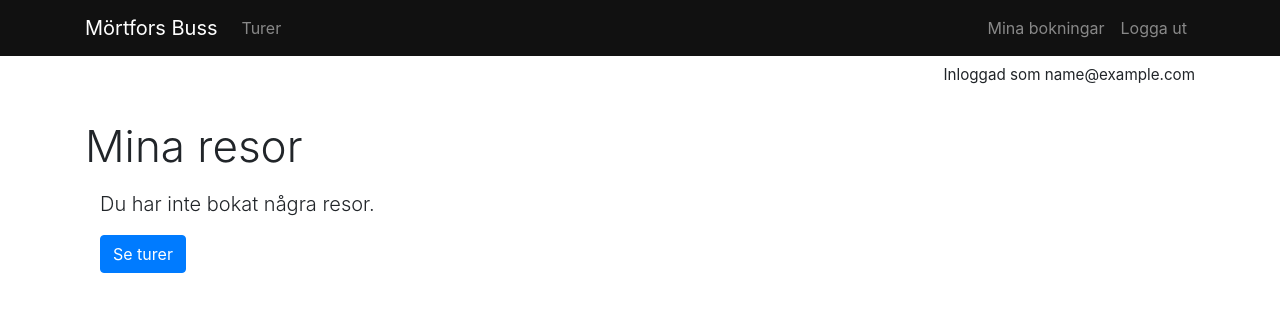
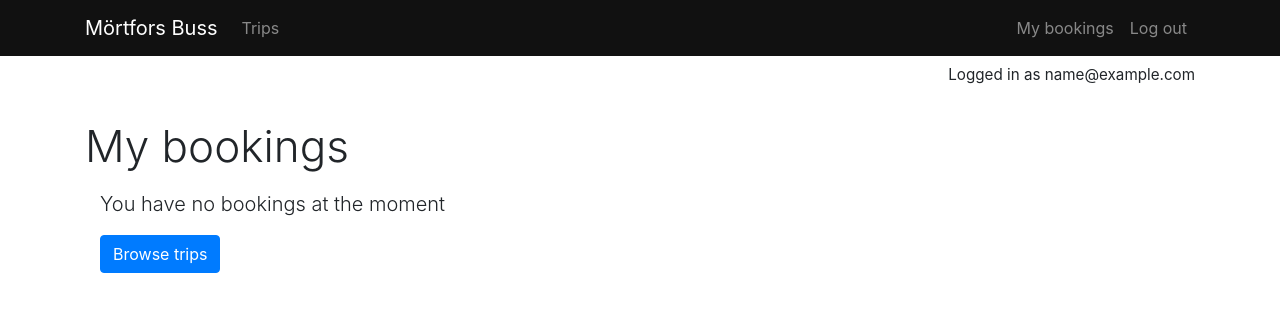
Before and after one commit to christopherlindberg1/mortfors-bus, a Flask app: page /my_trips/ in a window 1280 px wide. Shown: the top 312 px of the page. Run offline with Flask 2, Linux system fonts and the light colour scheme; the visitor is signed in with stand-in values (Sample User, id 1); data that the repository does not hold is empty; some libraries are stand-ins or nearby versions.

Commit message:
Changed all text from swedish to english

```diff
--- a/app.py
+++ b/app.py
@@ -25,7 +25,8 @@ def is_logged_in(f):
         if "logged_in" in session:
             return f(*args, **kwargs)
         else:
-            flash("För att ta del av den här sidan måste du vara inloggad", "success")
+            flash("To access this page you have to be logged in",
+            "success")
             return redirect(url_for("login"))
     return wrap
 
@@ -68,10 +69,10 @@ def register():
             db.commit()
             cur.close()
 
-            flash('Du är nu registrerad och kan logga in', 'success')
+            flash('You are registered and can now log in', 'success')
             return redirect(url_for("login"))
         except:
-           flash('Det finns redan ett konto registrerat på denna e-post',
+           flash('An account is already registered with this email address',
                  'danger')
            return redirect(url_for("register"))
 
@@ -91,7 +92,7 @@ def login():
         result = cur.execute("SELECT * FROM customer WHERE email = %s",
                              (email,))
         data = cur.fetchone()
-        print(data)
+
         if len(data) != 0:
 
             password = data["password"]
@@ -100,14 +101,15 @@ def login():
                 session["logged_in"] = True
                 session["email"] = email
                 firstname = data["firstname"]
-                flash("Välkommen " + firstname + "!", "success")
+                flash("Welcome " + firstname + "!", "success")
                 return redirect(url_for("index"))
             else:
-                flash("Ogiltigt lösenord", "danger")
+                flash("Invalid password", "danger")
                 return render_template("login.html", form=form)
             cur.close()
         else:
-            flash("Ingen användare med denna epost hittades", "danger")
+            flash("Found no registered user with this email address",
+            "danger")
             return render_template("login.html", form=form)
     else:
         return render_template("login.html", form=form, title="Logga in")
@@ -132,7 +134,10 @@ def trips():
     cur.execute("""SELECT * FROM trip WHERE empty_seats != 0
                    ORDER BY startdest, enddest, starttime""")
     trips = cur.fetchall()
-    return render_template("trips.html", trips=trips)
+
+    if len(trips) != 0:
+        return render_template("trips.html", trips=trips)
+    return render_template("trips.html")
 
 
 @app.route("/trip/<trip_id>", methods=["GET", "POST"])
@@ -164,15 +169,15 @@ def trip(trip_id):
             cur.execute("INSERT INTO booking VALUES (%s, %s, %s)",
                         (session["email"], trip_id, nr_of_seats))
 
-            flash("Tack för din bokning", "success")
+            flash("Thank you for your booking", "success")
 
             # Commits only of both queries were executed successfully
             db.commit()
             cur.close()
             return redirect(url_for("my_trips"))
         except: # Fix so that the specific exception is caught!
-            flash('Du har redan bokat denna resan. Gå till "Mina bokningar"\
-                   om du vill redigera din bokning.', 'success')
+            flash('You have already booked this trip. Go to "My bookings"\
+                   if you want to edit your booking.', 'success')
             return render_template("trip.html", trip_info=trip_info)
 
 
@@ -242,7 +247,7 @@ def edit_trip(trip_id):
         # Commits only if both queries were executed successfully
         db.commit()
         cur.close()
-        flash("Dina ändringar har sparats", "success")
+        flash("Your changes has been saved", "success")
         return redirect(url_for("my_trips"))
 
 
@@ -264,7 +269,7 @@ def cancel_trip(trip_id):
     except TypeError:
         # data["nr_of_seats"] generates TypeError if
         # the query above finds no match
-        flash("Du har inte bokat denna resan", "success")
+        flash("You have not booked this trip", "success")
         return redirect(url_for("my_trips"))
 
     # Removes a user's booking
@@ -282,7 +287,7 @@ def cancel_trip(trip_id):
     db.commit()
     cur.close()
 
-    flash("Dina tur har avbokats", "success")
+    flash("Your booking has been removed", "success")
     return redirect(url_for("my_trips"))
 
 
--- a/templates/includes/_navbar.html
+++ b/templates/includes/_navbar.html
@@ -9,18 +9,18 @@
 
     <div class="navbar-collapse collapse order-1 order-md-0 dual-collapse2">
       <ul class="navbar-nav mr-auto">
-        <li class="nav-item"><a class="nav-link" href="/trips/">Turer</a></li>
+        <li class="nav-item"><a class="nav-link" href="/trips/">Trips</a></li>
       </ul>
     </div>
 
     <div class="navbar-collapse collapse order-3 dual-collapse2">
       <ul class="navbar-nav ml-auto">
         {% if session.logged_in %}
-          <li class="nav-item"><a class="nav-link" href="/my_trips/">Mina bokningar</a></li>
-          <li class="nav-item"><a class="nav-link" href="/logout/">Logga ut</a></li>
+          <li class="nav-item"><a class="nav-link" href="/my_trips/">My bookings</a></li>
+          <li class="nav-item"><a class="nav-link" href="/logout/">Log out</a></li>
         {% else %}
-          <li class="nav-item"><a class="nav-link" href="/register/">Registrera</a></li>
-          <li class="nav-item"><a class="nav-link" href="/login/">Logga in</a></li>
+          <li class="nav-item"><a class="nav-link" href="/register/">Register account</a></li>
+          <li class="nav-item"><a class="nav-link" href="/login/">Log in</a></li>
         {% endif %}
       </ul>
     </div>
--- a/templates/index.html
+++ b/templates/index.html
@@ -11,7 +11,7 @@
 
     <section>
       <div class="container">
-        <h2 class="display-5">Bla bla bla</h2>
+        <h2 class="display-5">Bus trips in Europe</h2>
         <p>Lorem ipsum dolor sit amet, consectetur adipisicing elit, sed do eiusmod
         tempor incididunt ut labore et dolore magna aliqua. Ut enim ad minim veniam,
         quis nostrud exercitation ullamco laboris nisi ut aliquip ex ea commodo
@@ -19,9 +19,9 @@
         cillum dolore eu fugiat nulla pariatur. Excepteur sint occaecat cupidatat non
         proident, sunt in culpa qui officia deserunt mollit anim id est laborum.</p>
         {% if session.logged_in %}
-          <p><a class="btn btn-primary" href="/trips/" role="button">Se alla våra turer</a></p>
+          <p><a class="btn btn-primary" href="/trips/" role="button">Browse trips</a></p>
         {% else %}
-          <p><a class="btn btn-primary" href="/register/" role="button">Registrera konto!</a></p>
+          <p><a class="btn btn-primary" href="/register/" role="button">Register account</a></p>
         {% endif %}
       </div>
     </section>
--- a/templates/layout.html
+++ b/templates/layout.html
@@ -21,7 +21,7 @@
 		{% include "includes/_messages.html" %}  <!-- Visar flash-meddelanden vid olika tillfällen -->
 
 		{% if session %}
-			<div class="container" id="identity"><p>Inloggad som {{ session["email"] }}</p></div>
+			<div class="container" id="identity"><p>Logged in as {{ session["email"] }}</p></div>
 		{% endif %}
 
 		{% block body %} {% endblock %}
--- a/templates/login.html
+++ b/templates/login.html
@@ -5,7 +5,7 @@
 	<main class="form-page">
 		<section>
 			<div class="container">
-				<h1 class="display-4">Logga in</h1>
+				<h1 class="display-4">Log in</h1>
 			</div>
 		</section>
 
@@ -23,9 +23,9 @@
 						{{ form.remember_me(class="form-check-input") }}
 						{{ form.remember_me.label(class="form-check-label") }}
 					</div>
-					<button type="submit" class="btn btn-primary form-submit-btn mt-1 mb-1">Logga in</button>
+					<button type="submit" class="btn btn-primary form-submit-btn mt-1 mb-1">Log in</button>
 				</form>
-				<p class="mt-1">Har du inget konto? <a href="/login/">Registrera dig här!</a></p>
+				<p class="mt-1">Don't you have an account? <a href="/login/">Register now</a></p>
 			</div>
 		</section>
 	</main>
--- a/templates/my_trips.html
+++ b/templates/my_trips.html
@@ -5,7 +5,7 @@
   <main>
     <section>
       <div class="container">
-        <h1 class="display-4">Mina resor</h1>
+        <h1 class="display-4">My bookings</h1>
       </div>
     </section>
 
@@ -13,14 +13,14 @@
       <div class="container">
         <div class="container">
           {% if trips %}
-            <p class="lead">Nedan ser du information om de resor du har bokat</p>
+            <p class="lead">You can edit or read more about your bookings</p>
           <table class="table">
             <tr>
-              <th>Från</th>
-              <th>Till</th>
-              <th>Avgång</th>
-              <th>Ankomst</th>
-              <th>Biljetter</th>
+              <th>From</th>
+              <th>To</th>
+              <th>Departure</th>
+              <th>Arrival</th>
+              <th>Tickets</th>
             </tr>
 
             {% for trip in trips %}
@@ -36,8 +36,8 @@
             {% endfor %}
           </table>
           {% else %}
-            <p class="lead">Du har inte bokat några resor.</p>
-            <a href="/trips/" class="btn btn-primary">Se turer</a>
+            <p class="lead">You have no bookings at the moment</p>
+            <a href="/trips/" class="btn btn-primary">Browse trips</a>
           {% endif %}
 
         </div>
--- a/templates/register.html
+++ b/templates/register.html
@@ -5,7 +5,7 @@
 	<main class="form-page">
 		<section>
 			<div class="container">
-				<h1 class="display-4">Registrera ett konto</h1>
+				<h1 class="display-4">Register account</h1>
 			</div>
 		</section>
 
@@ -44,9 +44,9 @@
 						{{ render_field(form.confirm, class_="form-control") }}
 					</div>
 
-					<button type="submit" class="btn btn-primary form-submit-btn">Registrera!</button>
+					<button type="submit" class="btn btn-primary form-submit-btn">Register</button>
 				</form>
-				<p class="mt-2">Har du redan registrerat ett konto? <a href="/login/">Logga in!</a></p>
+				<p class="mt-2">Do you already have an account? <a href="/login/">Log in</a></p>
 			</div>
 		</section>
 	</main>
```
Also changed, not shown: forms.py (+13 -13 lines), templates/edit_trip.html (+13 -13 lines), templates/trip.html (+10 -8 lines), templates/trips.html (+12 -9 lines).
